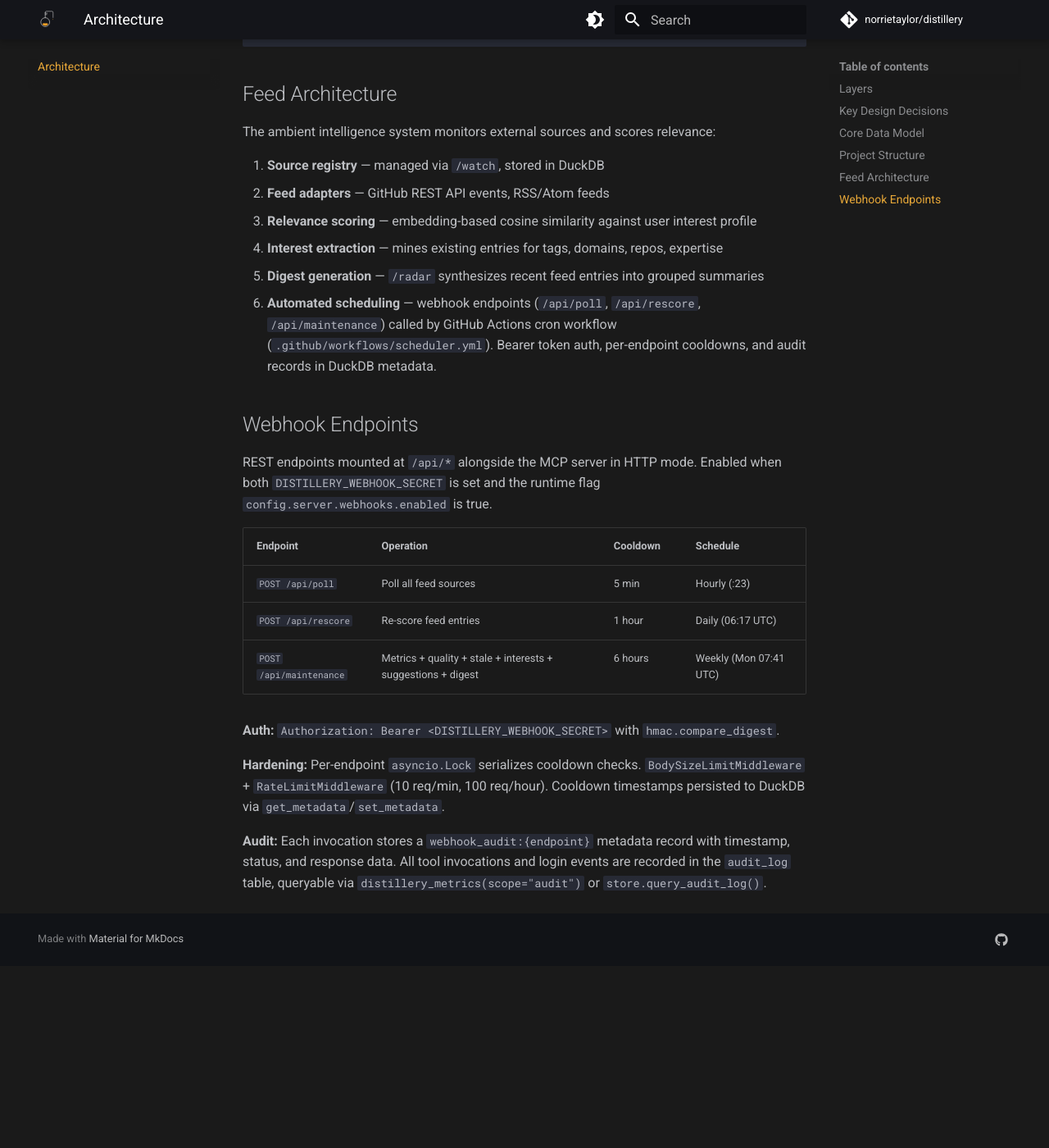
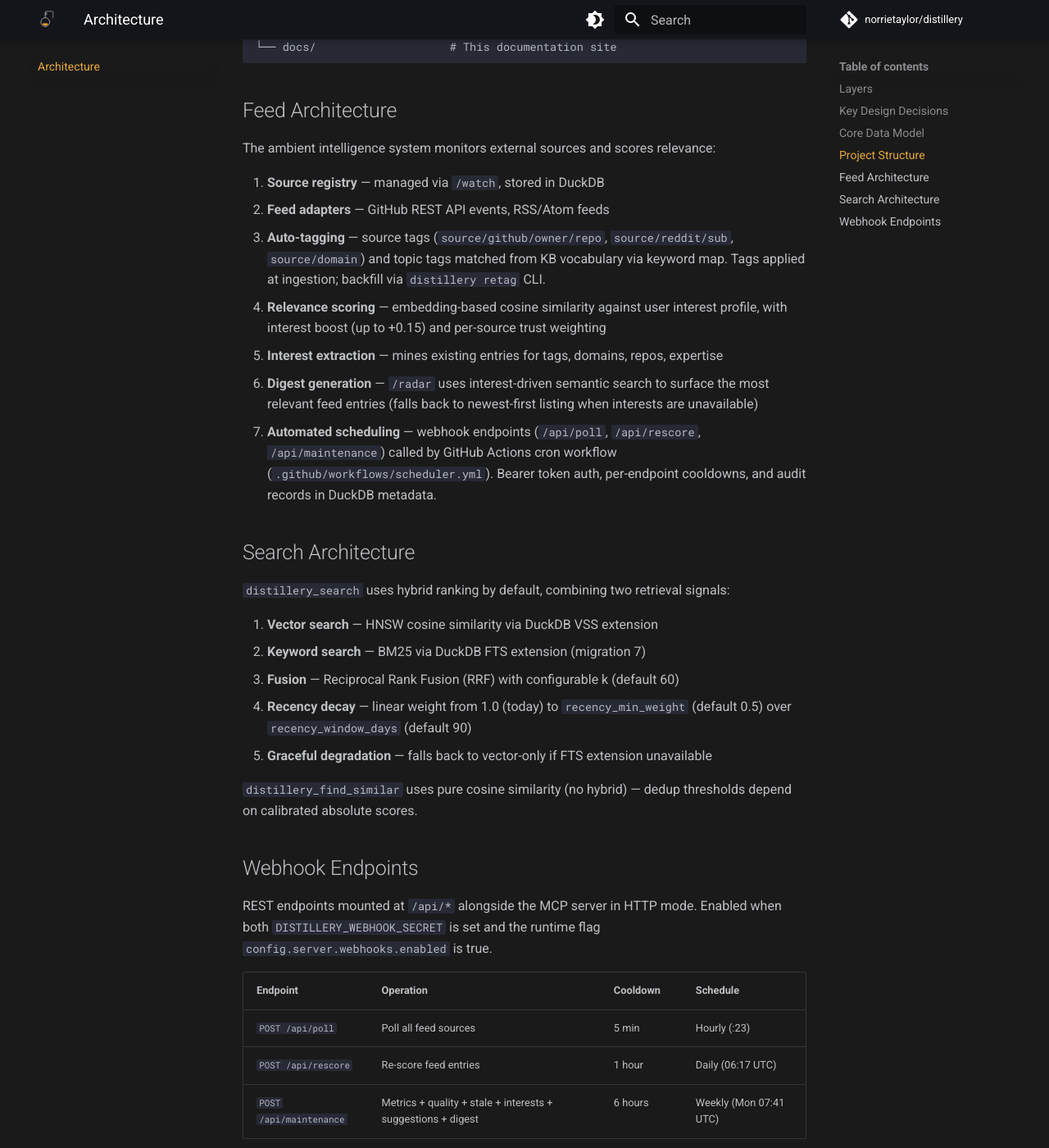
Before and after one commit to norrietaylor/distillery, an MkDocs documentation site: the page built from docs/architecture.md, in a window 1280 px wide and 1400 px high, scrolled down 4094 px. Shown: the whole window at 82% size. Built offline with MkDocs 1.6.1 and Material for MkDocs 9.7.7, drawn with Linux system fonts in a browser that asks for light colours; comment, search, counter and statistics services are not loaded; before the commit the page ends 5272 px from its top, so only the background shows below that; some of the changed text lies outside the part shown.

Commit message:
docs: update architecture, roadmap, and mcp-setup for feed-intelligence
architecture.md:
- DuckDB backend box: VSS + FTS, hybrid BM25+vector (RRF)
- Feed system box: add auto-tagging
- Layers table: update feeds and backends descriptions
- Remove hardcoded tool counts (were inconsistent 18 vs 22)
- Add Search Architecture section documenting hybrid ranking
- Update Feed Architecture with auto-tagging and interest-driven radar

roadmap.md:
- Move hybrid search from Planned to Complete
- Add auto-tagging, retag CLI, recency decay, uvx setup to Complete
- Replace Elasticsearch planned item with RRF normalization and
  GitHub event filtering follow-ups
- Update tech stack table (FTS, remove ES migration)

mcp-setup.md:
- Remove hardcoded "18 tools" from title
- Update distillery_search description for hybrid search

Co-Authored-By: Claude Opus 4.6 (1M context) <noreply@anthropic.com>

```diff
--- a/docs/architecture.md
+++ b/docs/architecture.md
@@ -51,7 +51,7 @@ Distillery is built as a 4-layer system where skills (SKILL.md files) drive all
   <!-- Layer 2: MCP Server -->
   <rect class="d-amber-bg" x="30" y="104" width="700" height="52" rx="10"/>
   <text class="d-white" x="380" y="128" text-anchor="middle">MCP Server</text>
-  <text class="d-white-sub" x="380" y="144" text-anchor="middle">FastMCP 2.x/3.x  ·  stdio + streamable-HTTP  ·  18 tools  ·  REST webhooks (/api/*)</text>
+  <text class="d-white-sub" x="380" y="144" text-anchor="middle">FastMCP 2.x/3.x  ·  stdio + streamable-HTTP  ·  tools  ·  REST webhooks (/api/*)</text>
 
   <!-- Connector: MCP to Auth + Protocols -->
   <line class="d-line" x1="380" y1="156" x2="380" y2="168"/>
@@ -75,7 +75,7 @@ Distillery is built as a 4-layer system where skills (SKILL.md files) drive all
   <!-- Layer 3c: Feeds -->
   <rect class="d-feed" x="510" y="180" width="220" height="64" rx="8"/>
   <text class="d-feed-title" x="620" y="202" text-anchor="middle">Feed System</text>
-  <text class="d-box-sub" x="620" y="218" text-anchor="middle">GitHub · RSS/Atom adapters</text>
+  <text class="d-box-sub" x="620" y="218" text-anchor="middle">GitHub · RSS/Atom · Auto-tagging</text>
   <text class="d-box-sub" x="620" y="232" text-anchor="middle">Poller · Scorer · Interests</text>
 
   <!-- Connector: Protocols to Backends -->
@@ -88,9 +88,9 @@ Distillery is built as a 4-layer system where skills (SKILL.md files) drive all
 
   <!-- Layer 4: Backends -->
   <rect class="d-box" x="30" y="268" width="210" height="72" rx="8"/>
-  <text class="d-box-title" x="135" y="290" text-anchor="middle">DuckDB + VSS</text>
-  <text class="d-box-sub" x="135" y="306" text-anchor="middle">HNSW cosine similarity</text>
-  <text class="d-box-sub" x="135" y="320" text-anchor="middle">Vector search + SQL storage</text>
+  <text class="d-box-title" x="135" y="290" text-anchor="middle">DuckDB + VSS + FTS</text>
+  <text class="d-box-sub" x="135" y="306" text-anchor="middle">HNSW + BM25 hybrid (RRF)</text>
+  <text class="d-box-sub" x="135" y="320" text-anchor="middle">Vector + keyword search</text>
 
   <rect class="d-box" x="254" y="268" width="152" height="72" rx="8"/>
   <text class="d-box-title" x="330" y="290" text-anchor="middle">Embedding</text>
@@ -140,12 +140,12 @@ Distillery is built as a 4-layer system where skills (SKILL.md files) drive all
 | Layer | What it does | Key files |
 |-------|-------------|-----------|
 | **Skills** | 10 SKILL.md files — portable, version-controlled slash commands. Not Python code. | `skills/*/SKILL.md` |
-| **MCP Server** | 22 tools exposed over stdio (local) or streamable-HTTP (team). Built on FastMCP 2.x/3.x with `@server.tool` decorators. | `src/distillery/mcp/server.py` |
+| **MCP Server** | Tools exposed over stdio (local) or streamable-HTTP (team). Built on FastMCP 2.x/3.x with `@server.tool` decorators. | `src/distillery/mcp/server.py` |
 | **Webhook API** | REST endpoints (`/api/poll`, `/api/rescore`, `/api/maintenance`) for automated scheduling. Bearer token auth, per-endpoint cooldowns persisted to DuckDB. Mounted alongside MCP in HTTP mode. | `src/distillery/mcp/webhooks.py` |
 | **Auth** | MCP: GitHub OAuth with org-restricted access. Webhooks: bearer token via `DISTILLERY_WEBHOOK_SECRET`. Middleware handles logging, rate limiting, security headers, budget tracking. | `src/distillery/mcp/auth.py`, `middleware.py`, `budget.py` |
 | **Core Protocols** | Typed `Protocol` interfaces (structural subtyping, not ABCs). All storage operations are async. Includes `query_audit_log` for audit data access. | `src/distillery/store/protocol.py`, `embedding/protocol.py` |
-| **Feeds** | GitHub events and RSS/Atom polling. Authenticated via `GITHUB_TOKEN` for private repos. Relevance scoring via embeddings. Interest extraction for source suggestions. | `src/distillery/feeds/` |
-| **Backends** | DuckDB + VSS (HNSW cosine similarity), Jina v3 / OpenAI embeddings, LLM classification with dedup + conflict detection. | `src/distillery/store/duckdb.py`, `embedding/`, `classification/` |
+| **Feeds** | GitHub events and RSS/Atom polling. Authenticated via `GITHUB_TOKEN` for private repos. Auto-tagging (source + topic tags from KB vocabulary). Relevance scoring via embeddings. Interest extraction for source suggestions. | `src/distillery/feeds/` |
+| **Backends** | DuckDB + VSS (HNSW) + FTS (BM25). Hybrid search with RRF fusion and recency decay. Jina v3 / OpenAI embeddings. LLM classification with dedup + conflict detection. | `src/distillery/store/duckdb.py`, `embedding/`, `classification/` |
 
 ## Key Design Decisions
 
@@ -244,10 +244,23 @@ The ambient intelligence system monitors external sources and scores relevance:
 
 1. **Source registry** — managed via `/watch`, stored in DuckDB
 2. **Feed adapters** — GitHub REST API events, RSS/Atom feeds
-3. **Relevance scoring** — embedding-based cosine similarity against user interest profile
-4. **Interest extraction** — mines existing entries for tags, domains, repos, expertise
-5. **Digest generation** — `/radar` synthesizes recent feed entries into grouped summaries
-6. **Automated scheduling** — webhook endpoints (`/api/poll`, `/api/rescore`, `/api/maintenance`) called by GitHub Actions cron workflow (`.github/workflows/scheduler.yml`). Bearer token auth, per-endpoint cooldowns, and audit records in DuckDB metadata.
+3. **Auto-tagging** — source tags (`source/github/owner/repo`, `source/reddit/sub`, `source/domain`) and topic tags matched from KB vocabulary via keyword map. Tags applied at ingestion; backfill via `distillery retag` CLI.
+4. **Relevance scoring** — embedding-based cosine similarity against user interest profile, with interest boost (up to +0.15) and per-source trust weighting
+5. **Interest extraction** — mines existing entries for tags, domains, repos, expertise
+6. **Digest generation** — `/radar` uses interest-driven semantic search to surface the most relevant feed entries (falls back to newest-first listing when interests are unavailable)
+7. **Automated scheduling** — webhook endpoints (`/api/poll`, `/api/rescore`, `/api/maintenance`) called by GitHub Actions cron workflow (`.github/workflows/scheduler.yml`). Bearer token auth, per-endpoint cooldowns, and audit records in DuckDB metadata.
+
+## Search Architecture
+
+`distillery_search` uses hybrid ranking by default, combining two retrieval signals:
+
+1. **Vector search** — HNSW cosine similarity via DuckDB VSS extension
+2. **Keyword search** — BM25 via DuckDB FTS extension (migration 7)
+3. **Fusion** — Reciprocal Rank Fusion (RRF) with configurable k (default 60)
+4. **Recency decay** — linear weight from 1.0 (today) to `recency_min_weight` (default 0.5) over `recency_window_days` (default 90)
+5. **Graceful degradation** — falls back to vector-only if FTS extension unavailable
+
+`distillery_find_similar` uses pure cosine similarity (no hybrid) — dedup thresholds depend on calibrated absolute scores.
 
 ## Webhook Endpoints
 
```
Also changed, not shown: other parts of docs/architecture.md (+1 -1 lines), docs/getting-started/mcp-setup.md (+2 -2 lines), docs/roadmap.md (+15 -5 lines).
